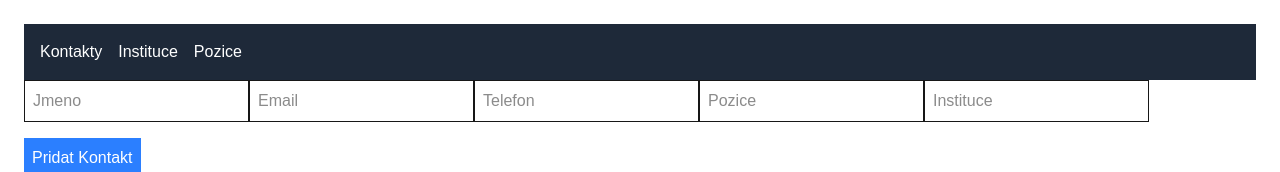
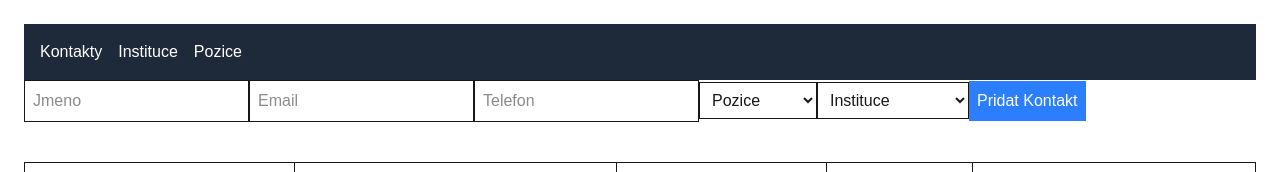
Before and after one commit to bnula/aka-db, a Next.js app: page / in a window 1280 px wide. Shown: the top 172 px of the page. Built offline with nearby package versions, Linux system fonts and the light colour scheme; no server answers.

Commit message:
add dropdowns and sample data

```diff
--- a/src/app/instituce/page.tsx
+++ b/src/app/instituce/page.tsx
@@ -39,9 +39,16 @@ export default function Home() {
             </tr>
             </thead>
             <tbody>
-            <td className="border p-2">Best divadlo evr</td>
-            <td className="border p-2">Vymyslena 189</td>
-            <td className="border p-2">Sudkov</td>
+                <tr>
+                    <td className="border p-2">Best divadlo evr</td>
+                    <td className="border p-2">Vymyslena 189</td>
+                    <td className="border p-2">Sudkov</td>
+                </tr>
+                <tr>
+                    <td className="border p-2">Jine divadlo</td>
+                    <td className="border p-2">Nekde 18</td>
+                    <td className="border p-2">Praha 9</td>
+                </tr>
             </tbody>
         </table>
         </div>
--- a/src/app/page.tsx
+++ b/src/app/page.tsx
@@ -36,8 +36,17 @@ export default function Home() {
         <input placeholder="Jmeno" value={name} onChange={(e) => setName(e.target.value)} className="border p-2" />
         <input placeholder="Email" value={email} onChange={(e) => setEmail(e.target.value)} className="border p-2" />
         <input placeholder="Telefon" value={phone} onChange={(e) => setEmail(e.target.value)} className="border p-2" />
-        <input placeholder="Pozice" value={position} onChange={(e) => setEmail(e.target.value)} className="border p-2" />
-        <input placeholder="Instituce" value={institution} onChange={(e) => setEmail(e.target.value)} className="border p-2" />
+        <select value={position} onChange={(e) => setPosition(e.target.value)} className="border p-2">
+            <option value="" className="text-black">Pozice</option>
+            <option value="Manager" className="text-black">Nejaka</option>
+            <option value="Developer" className="text-black">Nejaka jina</option>
+            <option value="Designer" className="text-black">Treti</option>
+          </select>
+        <select value={institution} onChange={(e) => setPosition(e.target.value)} className="border p-2">
+            <option value="" className="text-black">Instituce</option>
+            <option value="Manager" className="text-black">Best divadlo evr</option>
+            <option value="Developer" className="text-black">Jine divadlo</option>
+          </select>
         <button type="submit" className="bg-blue-500 text-white p-2">Pridat Kontakt</button>
       </form>
       <table className="w-full mt-6 border">
--- a/src/app/pozice/page.tsx
+++ b/src/app/pozice/page.tsx
@@ -32,7 +32,15 @@ export default function Home() {
             </tr>
             </thead>
             <tbody>
-            <td className="border p-2">Nejaka</td>
+                <tr>
+                    <td className="border p-2">Nejaka</td>
+                </tr>
+                <tr>
+                    <td className="border p-2">Nejaka jina</td>
+                </tr>
+                <tr>
+                    <td className="border p-2">Treti</td>
+                </tr>
             </tbody>
         </table>
         </div>
--- a/src/lib/types/institution.ts
+++ b/src/lib/types/institution.ts
@@ -0,0 +1,6 @@
+export type Institution = {
+    id: number;
+    name: string;
+    street: string;
+    city: string;
+}
```
